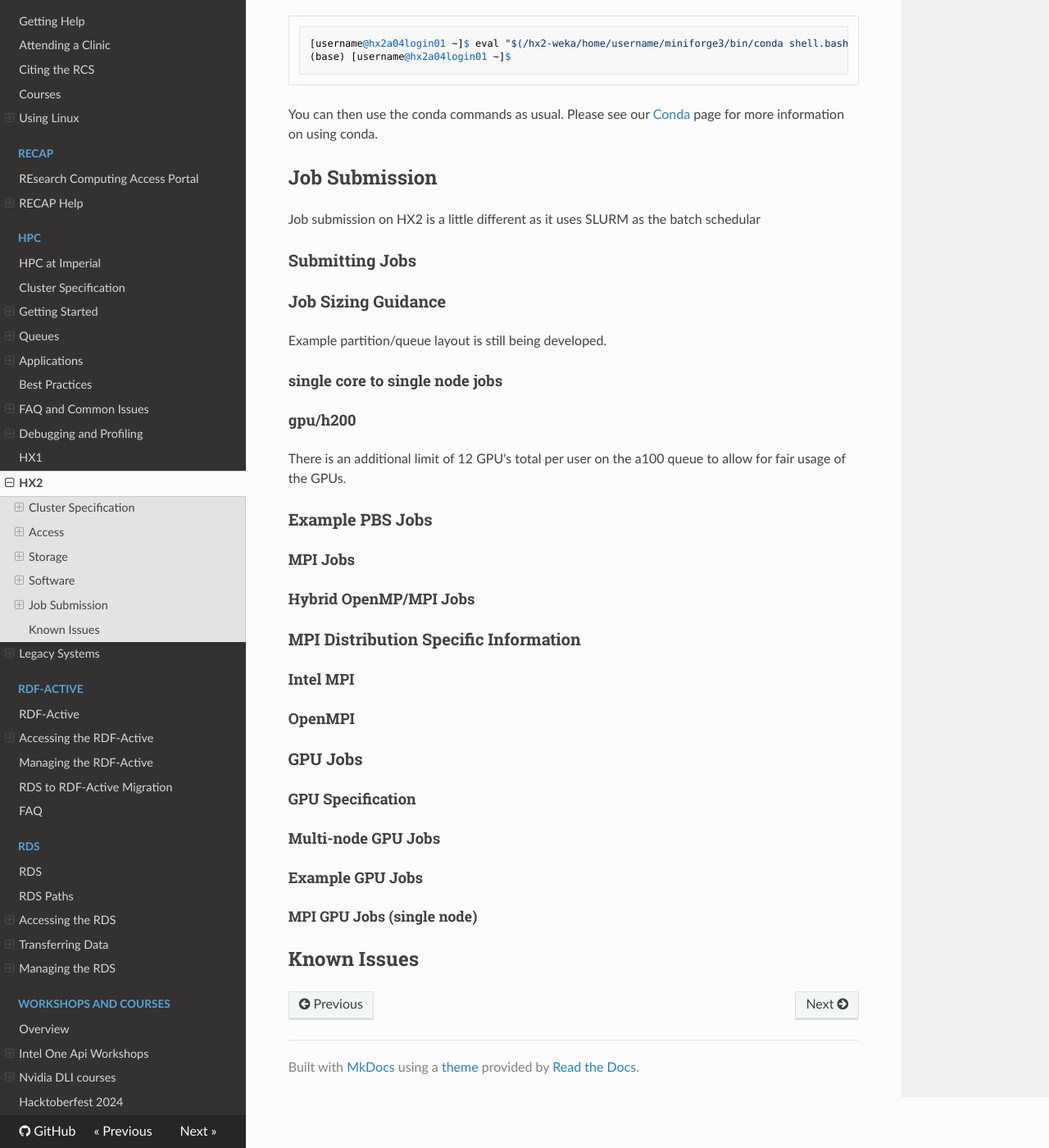
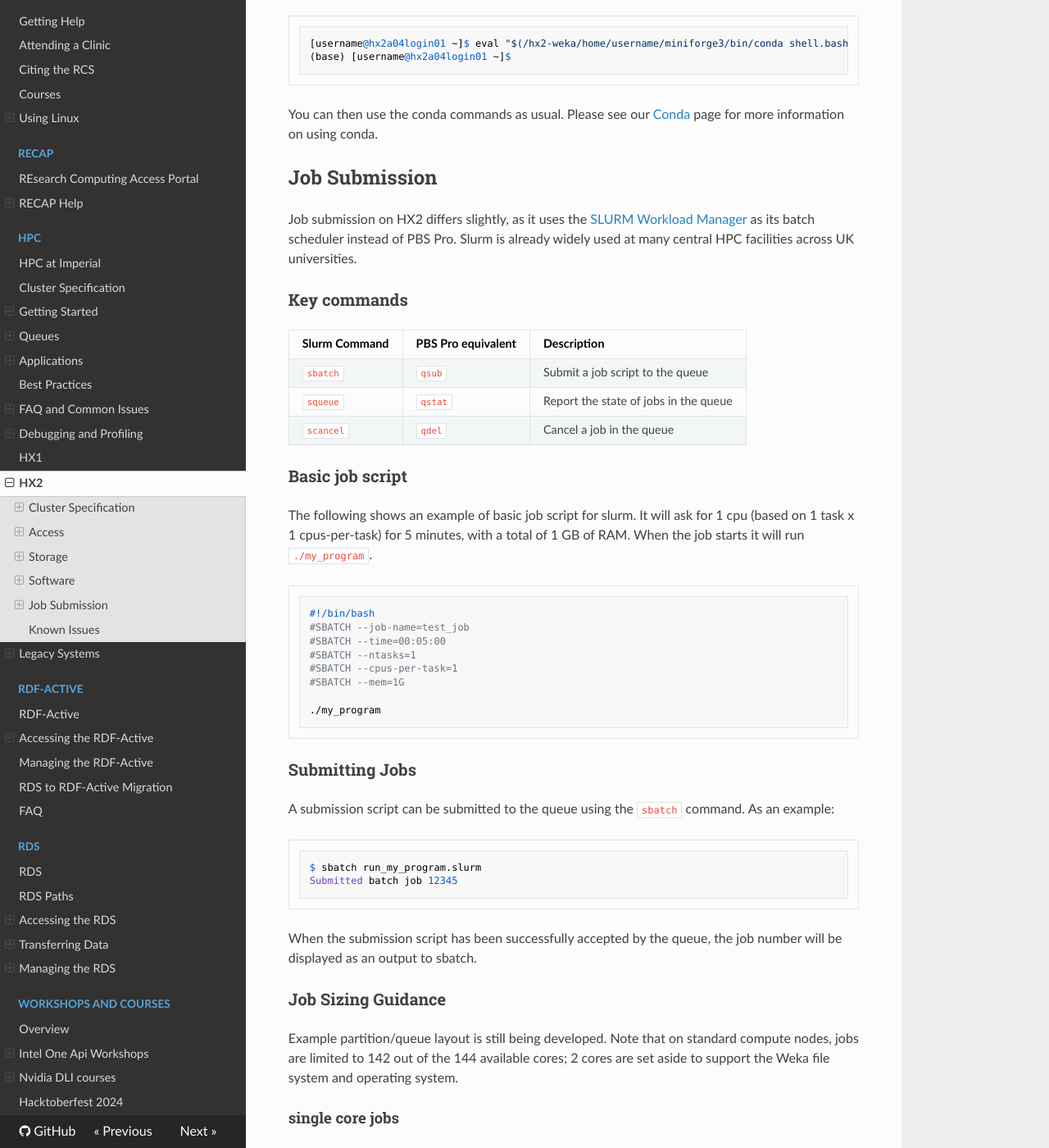
Before and after one commit to ImperialCollegeLondon/icl-rcs-user-guide, an MkDocs documentation site: the page built from docs/hpc/pilot/hx2.md, in a window 1280 px wide and 1400 px high, scrolled down 4368 px. Shown: the whole window at 82% size. Built offline with MkDocs 1.6.1, drawn with Linux system fonts in a browser that asks for light colours; nearby versions of some CDN libraries; some of the changed text lies outside the part shown.

Commit message:
Added some draft slurm submission guidance.

````diff
--- a/docs/hpc/pilot/hx2.md
+++ b/docs/hpc/pilot/hx2.md
@@ -144,23 +144,148 @@ You can then use the conda commands as usual. Please see our [Conda](../applicat
 
 ## Job Submission
 
-Job submission on HX2 is a little different as it uses SLURM as the batch schedular
+Job submission on HX2 differs slightly, as it uses the [SLURM Workload Manager](https://slurm.schedmd.com/) as its batch scheduler instead of PBS Pro. Slurm is already widely used at many central HPC facilities across UK universities.
+
+### Key commands
+
+| Slurm Command | PBS Pro equivalent | Description |
+| ------------- | ------------------ | ----------- |
+| `sbatch` | `qsub` | Submit a job script to the queue |
+| `squeue` | `qstat` | Report the state of jobs in the queue |
+| `scancel` | `qdel` | Cancel a job in the queue |
+
+### Basic job script
+
+The following shows an example of basic job script for slurm. It will ask for 1 cpu (based on 1 task x 1 cpus-per-task) for 5 minutes, with a total of 1 GB of RAM. When the job starts it will run `./my_program`.
+
+```bash
+#!/bin/bash
+#SBATCH --job-name=test_job
+#SBATCH --time=00:05:00
+#SBATCH --ntasks=1
+#SBATCH --cpus-per-task=1
+#SBATCH --mem=1G
+
+./my_program
+```
 
 ### Submitting Jobs
 
+A submission script can be submitted to the queue using the `sbatch` command. As an example:
+
+```bash
+$ sbatch run_my_program.slurm
+Submitted batch job 12345
+```
+
+When the submission script has been successfully accepted by the queue, the job number will be displayed as an output to sbatch.
+
 ### Job Sizing Guidance
 
-Example partition/queue layout is still being developed.
+Example partition/queue layout is still being developed. Note that on standard compute nodes, jobs are limited to 142 out of the 144 available cores; 2 cores are set aside to support the Weka file system and operating system.
 
+#### single core jobs
 
-#### single core to single node jobs
+ A single core submission script would look like the following:
 
+```bash
+#!/bin/bash
+#SBATCH --job-name=test_job
+#SBATCH --time=00:05:00
+#SBATCH --ntasks=1
+#SBATCH --cpus-per-task=1
+
+./my_program
+```
+
+#### Multi-threaded jobs (OpenMP/shared memory)
+
+If the program uses threads on a single node:
+
+```bash
+#SBATCH --ntasks=1
+#SBATCH --cpus-per-task=8
+```
+
+What this means:
+
+* `--ntasks=1` -> one process
+* `--cpus-per-task=8` -> that process can use 8 CPU cores (threads)
+
+You may also need to set:
+
+```
+export OMP_NUM_THREADS=8
+```
+
+or
+
+```
+export OMP_NUM_THREADS=${SLURM_CPUS_PER_TASK}
+```
+
+To control threading within the OpenMP program.
+
+#### MPI or distributed tasks
+
+If your job supports multiple independent process (such as MPI):
+
+```bash
+#SBATCH --ntasks=8
+#SBATCH --cpus-per-task=1
+```
+
+What this means:
+
+* Slurm launches 8 processes
+* Each process gets 1 CPU core
+
+You would launch your processes with:
+
+```
+srun ./my_mpi_program
+```
+
+or
+
+```
+mpirun ./my_mpi_program
+```
+
+In both cases, the mpi distribution must be suitably configured to work with Slurm (the centrally provided MPI distributions are already configured with this integration).
+
+#### Hybrid MPI and threading
+
+If each MPI rank uses multiple threads:
+
+```
+#SBATCH --ntasks=4
+#SBATCH --cpus-per-task=4
+```
+
+This means:
+
+* 4 MPI processes are started
+* Each MPI process gets 4 CPU cores (threads)
+* a total of 16 CPU cores are allocated to the job
+
+As with the [multi-threaded job](#multi-threaded-jobs-openmpshared-memory), you may need to set:
+
+```
+export OMP_NUM_THREADS=4
+```
+
+or
+
+```
+export OMP_NUM_THREADS=${SLURM_CPUS_PER_TASK}
+```
 
 #### gpu/h200
 
 There is an additional limit of 12 GPU's total per user on the a100 queue to allow for fair usage of the GPUs.
 
-### Example PBS Jobs
+### Example Slurm Jobs
 #### MPI Jobs
 
 
````
